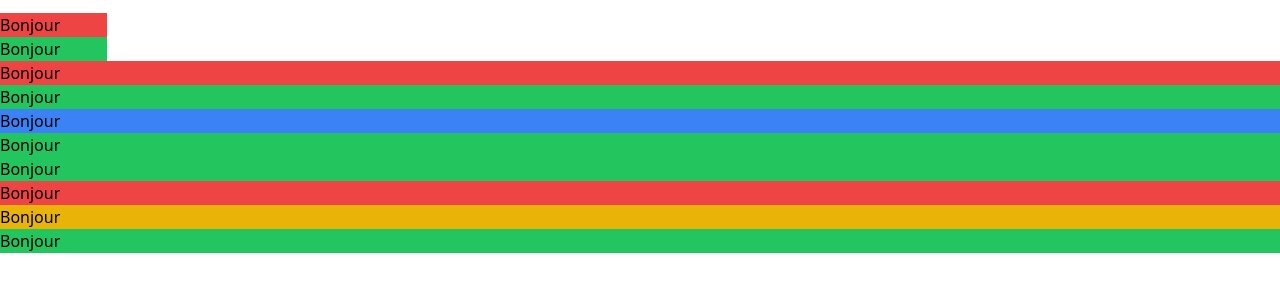
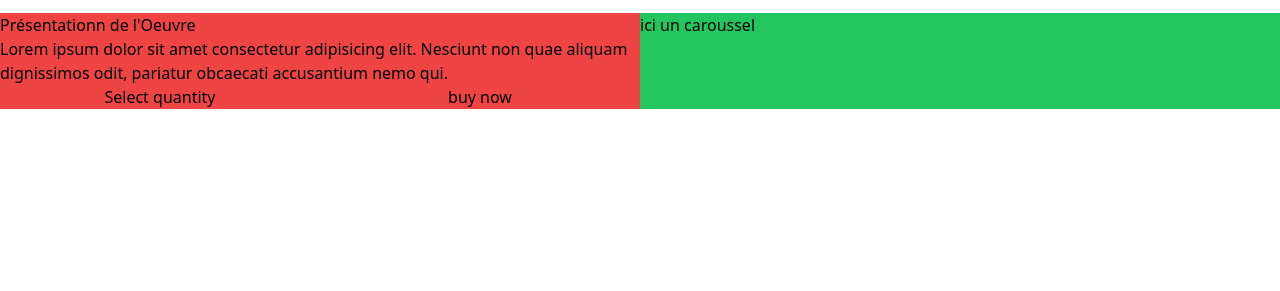
Before and after one commit to ImaneSb2022/TP2, a plain HTML site: page TP2_ImaneSbiti_AbdelhamidBenallou/index.html in a window 1280 px wide. Shown: the part 51-342 px from the top of the page. Drawn offline with nearby package versions, Linux system fonts and the light colour scheme.

Commit message:
Deuxième section

```diff
--- a/TP2_ImaneSbiti_AbdelhamidBenallou/index.html
+++ b/TP2_ImaneSbiti_AbdelhamidBenallou/index.html
@@ -7,6 +7,11 @@
     <title>Document</title>
 </head>
 <body>
+
+
+    <main class="grid grid-cols-12">
+        <header class="col-span-12 md:col-span-12 bg-red-500">
+
 
                 <nav class="bg-white border-gray-200 dark:bg-gray-900">
                     <div class="max-w-screen-xl flex flex-wrap items-center justify-between mx-auto p-4">
@@ -40,28 +45,41 @@
                     </div>
                 </nav>
 
-    <main class="grid grid-cols-12">
+        </header>
 
-        <section class="">
-            <div class="col-span-6 md:col-span-3 bg-red-500">Bonjour</div>
-            <div class="col-span-6 md:col-span-3 bg-green-500">Bonjour</div>
+        <section class="col-span-12 md:col-span-12 bg-blue-500 grid grid-cols-12">
+            <div class="col-span-6 bg-red-500">
+                <h2>Présentationn de l'Oeuvre</h2>
+                <p>Lorem ipsum dolor sit amet consectetur adipisicing elit. Nesciunt non quae aliquam dignissimos odit, pariatur obcaecati accusantium nemo qui.</p>
+                <div class="grid grid-cols-2">
+                    <button>Select quantity</button>
+                    <button>buy now</button>
+
+                </div>
+            </div>
+            <div class="col-span-6 bg-green-500">
+                ici un caroussel
+            </div>
         </section>
 
     </main>
 
-    <div class="">
-        <div class="col-span-6 md:col-span-3 bg-red-500">Bonjour</div>
-        <div class="col-span-6 md:col-span-3 bg-green-500">Bonjour</div>
 
-        <div class="col-span-6 md:col-span-3 bg-blue-500">Bonjour</div>
-        <div class="col-span-6 md:col-span-3 bg-green-500">Bonjour</div>
 
-        <div class="col-span-6 md:col-span-3 bg-green-500">Bonjour</div>
-        <div class="col-span-6 md:col-span-9 bg-red-500">Bonjour</div>
 
-        <div class="col-span-12 md:col-span-9 bg-yellow-500">Bonjour</div>
-        <div class="col-span-12 md:col-span-3 bg-green-500">Bonjour</div>
-    </div>
+
+
+
+
+
+
+
+
+
+
+
+
+
 
 
 
```
